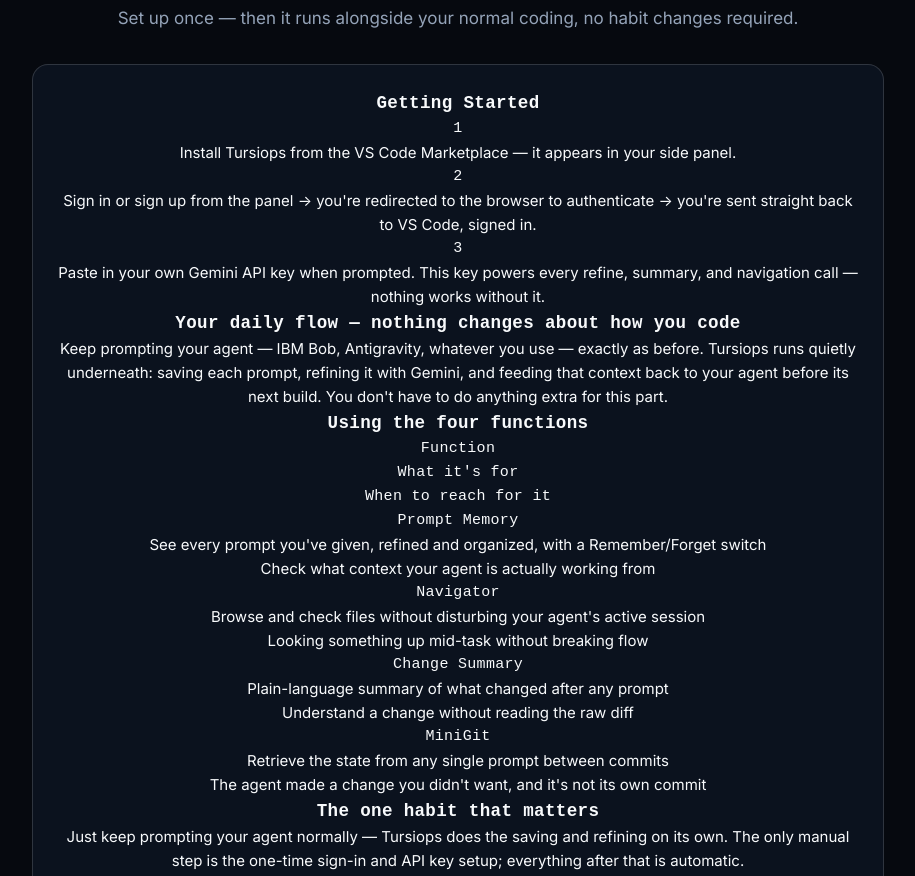
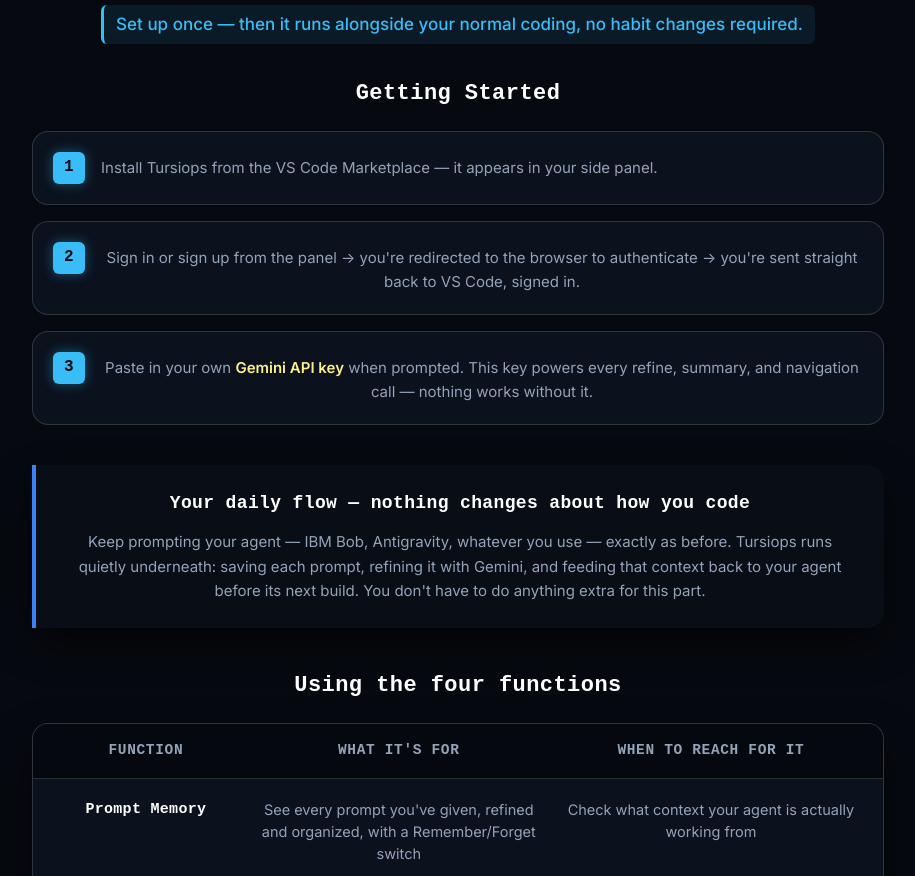
Before and after one commit to Ashzchu/Tursiops-web, a website: page index.html in a window 1280 px wide. Shown: the part 2972-3848 px from the top of the page, without its empty margins (182-1097 px from the left). Drawn offline with Linux system fonts and the light colour scheme; a web font is replaced by a local one.

Commit message:
Redesign user manual section with new styles

```diff
--- a/style.css
+++ b/style.css
@@ -1440,3 +1440,231 @@ body {
   transform: translateY(0em);
   transition: transform 0.05s cubic-bezier(0.3, 0, 0, 1);
 }
+/* ==========================================================================
+   REDESIGNED USER MANUAL SECTION (Image Content Match)
+   ========================================================================== */
+
+.highlight-subheading {
+  color: var(--accent-cyan);
+  background: rgba(56, 189, 248, 0.1);
+  display: inline-block;
+  padding: 6px 12px;
+  border-radius: var(--radius-sm);
+  border-left: 3px solid var(--accent-cyan);
+  font-weight: 500;
+}
+
+.new-manual-layout {
+  display: flex;
+  flex-direction: column;
+  gap: 40px;
+  background: transparent;
+  border: none;
+  padding: 0;
+}
+
+.m-block-title {
+  font-size: 22px;
+  font-weight: 800;
+  color: #ffffff;
+  margin-bottom: 20px;
+  letter-spacing: 0.02em;
+}
+
+/* --- Getting Started Steps --- */
+.m-steps-list {
+  display: flex;
+  flex-direction: column;
+  gap: 16px;
+}
+
+.m-step-item {
+  display: flex;
+  align-items: flex-start;
+  gap: 16px;
+  background: var(--bg-card);
+  border: 1px solid var(--border-medium);
+  padding: 20px;
+  border-radius: var(--radius-lg);
+  transition: transform var(--transition-normal), border-color var(--transition-normal);
+}
+
+.m-step-item:hover {
+  border-color: var(--accent-cyan);
+  transform: translateX(4px);
+  background: var(--bg-card-hover);
+}
+
+.m-step-num {
+  font-size: 16px;
+  font-weight: 900;
+  color: var(--bg-canvas);
+  background: var(--accent-cyan);
+  width: 32px;
+  height: 32px;
+  display: flex;
+  align-items: center;
+  justify-content: center;
+  border-radius: 6px;
+  flex-shrink: 0;
+  box-shadow: 0 0 12px rgba(56, 189, 248, 0.4);
+}
+
+.m-step-text {
+  color: var(--text-secondary);
+  font-size: 15px;
+  line-height: 1.6;
+  padding-top: 4px;
+}
+
+.text-glow {
+  color: #fef08a;
+  font-weight: 600;
+}
+
+/* --- Callout Boxes (Daily Flow & Habit) --- */
+.manual-callout {
+  background: #080d16;
+  border-left: 4px solid var(--accent-blue);
+  padding: 24px 30px;
+  border-radius: 0 var(--radius-lg) var(--radius-lg) 0;
+  box-shadow: var(--shadow-card);
+}
+
+.habit-callout {
+  border-left-color: var(--accent-green);
+}
+
+.manual-callout .m-block-title {
+  font-size: 18px;
+  margin-bottom: 12px;
+}
+
+.m-callout-text {
+  color: var(--text-secondary);
+  font-size: 15px;
+  line-height: 1.65;
+}
+
+/* --- The Four Functions Interactive Table --- */
+.functions-grid-table {
+  display: flex;
+  flex-direction: column;
+  background: var(--bg-card);
+  border: 1px solid var(--border-medium);
+  border-radius: var(--radius-lg);
+  overflow: hidden;
+  box-shadow: var(--shadow-card);
+}
+
+.f-header {
+  display: grid;
+  grid-template-columns: 1.2fr 2fr 2fr;
+  gap: 16px;
+  padding: 16px 24px;
+  background: #05080e;
+  border-bottom: 1px solid var(--border-medium);
+  color: var(--text-muted);
+  font-size: 13px;
+  font-weight: 700;
+  text-transform: uppercase;
+  letter-spacing: 0.05em;
+}
+
+.f-row {
+  display: grid;
+  grid-template-columns: 1.2fr 2fr 2fr;
+  gap: 16px;
+  padding: 20px 24px;
+  border-bottom: 1px solid var(--border-subtle);
+  position: relative;
+  transition: background var(--transition-smooth);
+}
+
+.f-row:last-child {
+  border-bottom: none;
+}
+
+/* Left edge neon glow on hover */
+.f-row::before {
+  content: '';
+  position: absolute;
+  left: 0;
+  top: 0;
+  bottom: 0;
+  width: 3px;
+  background: var(--accent-cyan);
+  box-shadow: 0 0 10px var(--accent-cyan);
+  opacity: 0;
+  transition: opacity var(--transition-normal);
+}
+
+.f-col {
+  font-size: 14.5px;
+  line-height: 1.5;
+  color: var(--text-secondary);
+  transition: color var(--transition-normal);
+}
+
+.f-name {
+  color: #ffffff;
+  font-weight: 800;
+  font-size: 15px;
+}
+
+/* Table Hover Interactions */
+.f-row:hover {
+  background: rgba(56, 189, 248, 0.06);
+}
+
+.f-row:hover::before {
+  opacity: 1;
+}
+
+.f-row:hover .f-name {
+  color: var(--accent-cyan);
+}
+
+.f-row:hover .f-desc,
+.f-row:hover .f-when {
+  color: #ffffff;
+}
+
+/* Responsive Table for Mobile */
+@media (max-width: 768px) {
+  .f-header {
+    display: none; /* Hide headers on small screens */
+  }
+
+  .f-row {
+    grid-template-columns: 1fr;
+    gap: 8px;
+    padding: 20px;
+  }
+
+  .f-name {
+    font-size: 18px;
+    margin-bottom: 4px;
+  }
+
+  .f-desc::before {
+    content: "What it's for: ";
+    font-weight: 700;
+    color: var(--text-muted);
+    font-family: var(--font-doto);
+    display: block;
+    font-size: 11px;
+    margin-bottom: 2px;
+  }
+
+  .f-when::before {
+    content: "When to reach for it: ";
+    font-weight: 700;
+    color: var(--text-muted);
+    font-family: var(--font-doto);
+    display: block;
+    font-size: 11px;
+    margin-top: 8px;
+    margin-bottom: 2px;
+  }
+}
```
